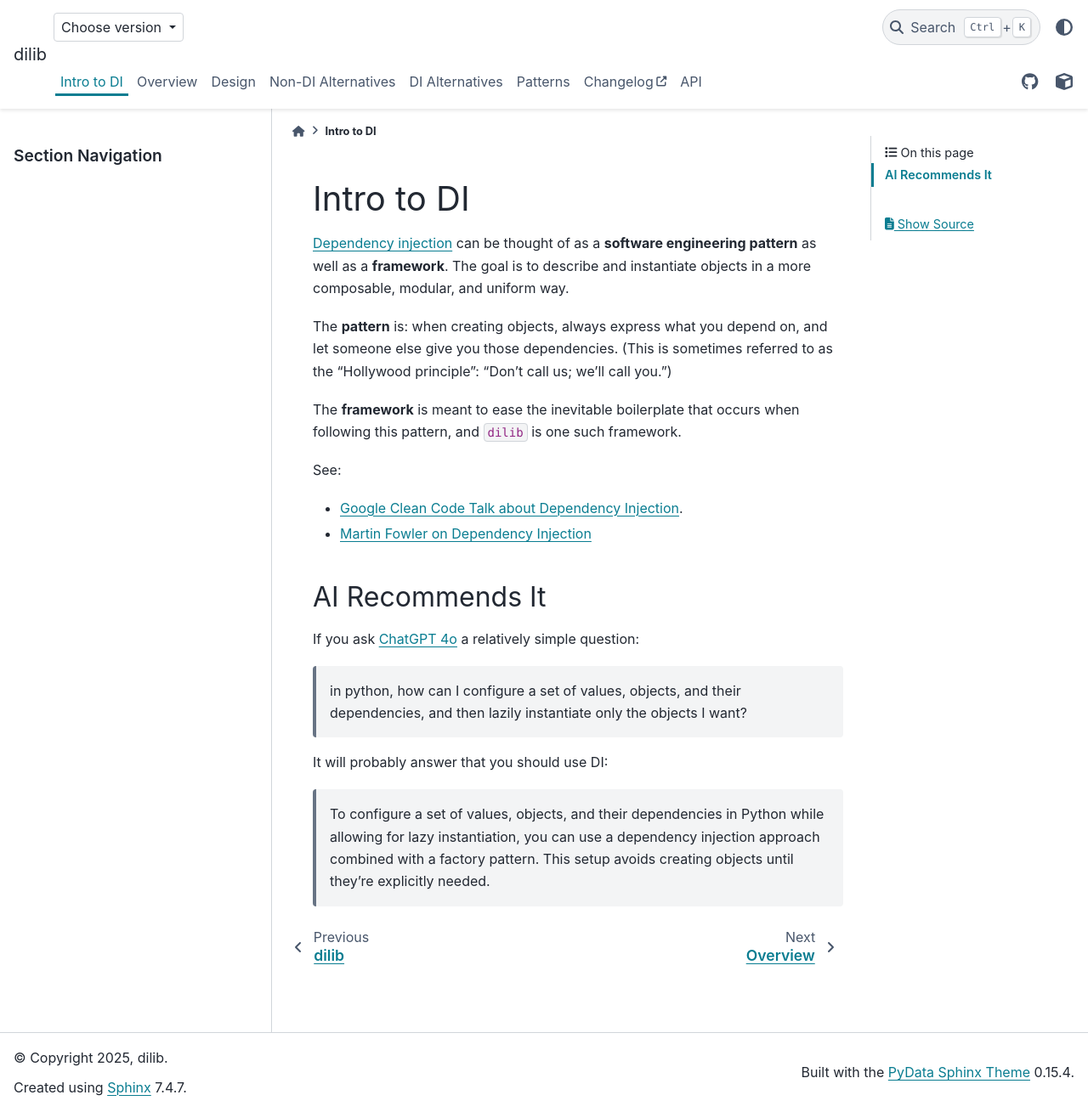
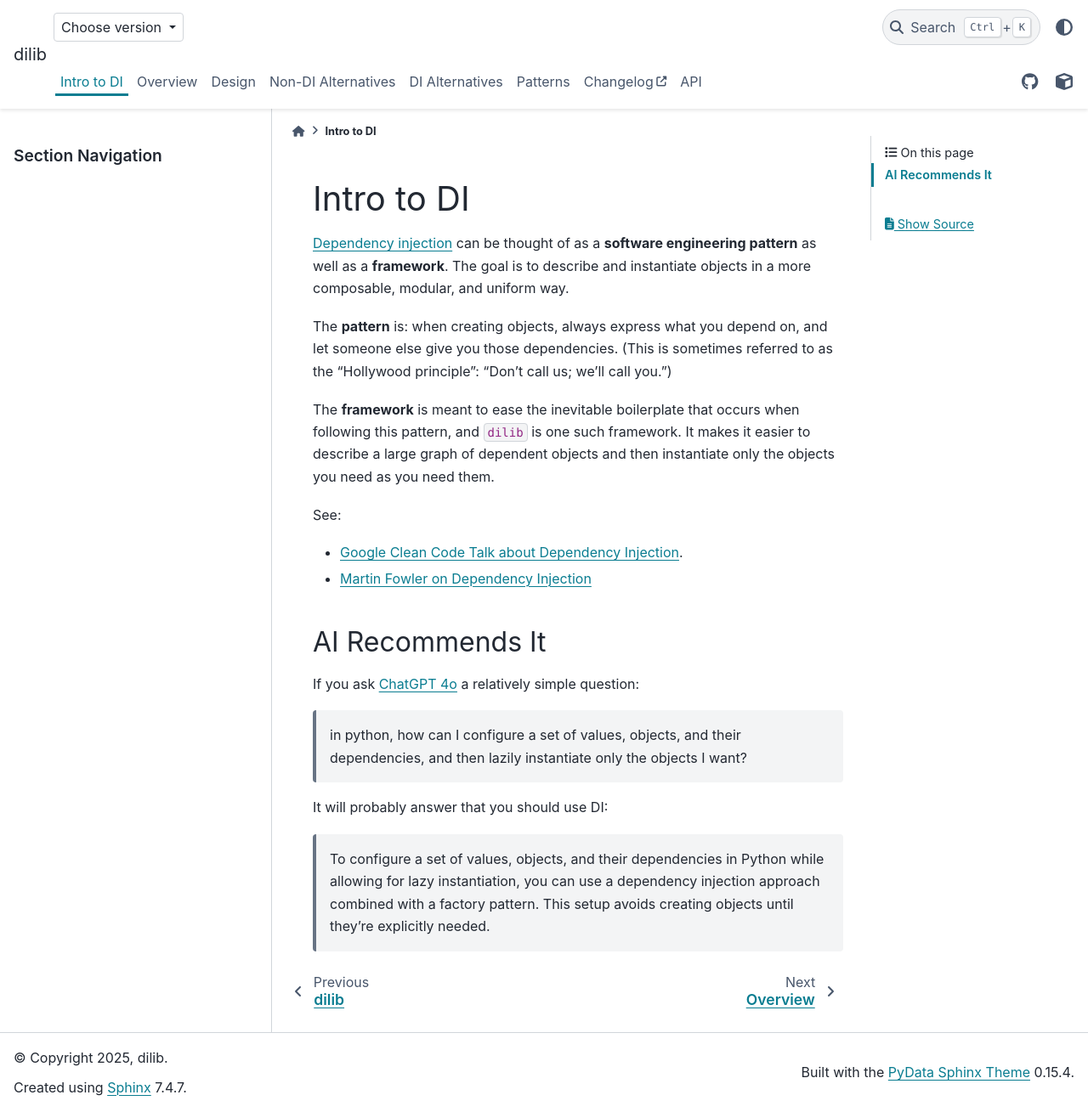
Before and after one commit to ansatzcapital/dilib, a Sphinx documentation site: the page built from docs/source/intro_di.md, in a window 1280 px wide and 1309 px high. Shown: the whole window at 85% size. Built offline with Sphinx 7.4.7 and the PyData theme 0.15.4, drawn with Linux system fonts in a browser that asks for light colours; the version number could not be read and is left out; some of the changed lines change nothing that is shown.

Commit message:
Update docs

````diff
--- a/README.md
+++ b/README.md
@@ -19,6 +19,22 @@
 Documentation, design principles, and patterns are available [here](https://ansatzcapital.github.io/dilib).
 
 Examples are available [here](https://github.com/ansatzcapital/dilib/tree/main/examples).
+
+## About DI
+
+[Dependency injection](https://en.wikipedia.org/wiki/Dependency_injection)
+can be thought of as a **software engineering pattern**
+as well as a **framework**. The goal is to describe and instantiate objects
+in a more composable, modular, and uniform way.
+
+The **pattern** is: when creating objects, always express what you depend on,
+and let someone else give you those dependencies. (This is sometimes
+referred to as the "Hollywood principle": "Don't call us; we'll call you.")
+
+The **framework** is meant to ease the inevitable boilerplate
+that occurs when following this pattern, and `dilib` is one such framework.
+It makes it easier to describe a large graph of dependent objects
+and then instantiate only the objects you need as you need them.
 
 ## Quick Start
 
@@ -44,31 +60,33 @@
     for primitive config values).
     - `dilib.Prototype(cls, *args, **kwargs)`: Whenever the container
     is asked to create this object, call `cls(*args, **kwargs)`
-    each time (i.e., no caching).
-    - `dilib.Singleton(cls, *args, **kwargs)`: Same as `Prototype`
-    except the result is cached per config field (per container).
+    each time (with no caching).
+    - `dilib.Singleton(cls, *args, **kwargs)`: Same as `Prototype`,
+    except the result is cached per config field per container.
     - `dilib.Forward(other_spec)`: Forward this request to another spec.
-    - For more, see [Overview](https://ansatzcapital.github.com/dilib/latest/overview.html).
+    Think of it like a [mux](https://en.wikipedia.org/wiki/Multiplexer)
+    or control switch.
+    - For more, see [Overview](https://ansatzcapital.github.io/dilib/latest/overview.html).
 - `dilib.Config`: Configs give names to specs and also provide a
 way to describe how the specs depend on each other. Configs can nest
-and reference each other via child configs, defined in the same
+and reference each other via **child configs**, defined in the same
 syntax as specs. Configs can be arbitrarily perturbed programmatically.
 - `dilib.Container`: This is the chef, i.e., the object retriever.
 It's in charge of *materializing*/*instantiating* the aforementioned
- delayed specs that are wired together by config into actual instances
-(plus caching, in the case of `dilib.Singleton`).
+delayed specs into actual instances and caching these objects when required,
+(i.e., in the case of `dilib.Singleton`).
 
 ```python
 from __future__ import annotations
 
+import abc
 import dataclasses
-from typing import Optional
 
 import dilib
 
 
 # API
-class Engine:
+class Engine(abc.ABC):
     pass
 
 
@@ -92,12 +110,22 @@
 
 
 class EngineConfig(dilib.Config):
+    # Glboal inputs are provided by the config **user**
     db_address = dilib.GlobalInput(str, default="some-db-address")
 
+    # Local inputs are provided by downstream config **author**
     token_prefix = dilib.LocalInput(str)
-    token = dilib.Prototype(lambda x: x + ".bar", x=token_prefix)
 
-    # Objects depend on other objects via named aliases
+    # Simple primitives must be wrapped in `Object`
+    token_suffix = dilib.Object(".bar")
+
+    # Because this lambda is wrapped in a `Prototype`, it will
+    # only be called if required. Note how specs depend on other specs
+    # explicitly via named aliases.
+    token = dilib.Prototype(lambda x, y: x + y, x=token_prefix, y=token_suffix)
+
+    # `Singleton` is very much like `Prototype`, except the container
+    # will cache this instance by the key `db_engine0`
     db_engine0 = dilib.Singleton(DBEngine, db_address, token=token)
 
     # Alternate engine spec
@@ -113,6 +141,8 @@
     # depends on an `EngineConfig` (with local input value set).
     engine_config = EngineConfig(token_prefix="baz")
 
+    # The idea is to reach into child configs and get whatever objects you
+    # need from there
     car = dilib.Singleton(Car, engine_config.engine)
 
 
@@ -120,7 +150,7 @@
 car_config = dilib.get_config(CarConfig, db_address="another-db-address")
 
 # Perturb here as you'd like. Note that the new object
-# doesn't need to have been set up beforehand. E.g.:
+# doesn't need to have been set up by the config author beforehand.
 car_config.engine_config.engine = dilib.Singleton(MockEngine)
 
 # Create container from config
@@ -137,8 +167,8 @@
 Notes:
 
 - `Car` *takes in* an `Engine` via its constructor
-(known as "constructor injection"), instead of making or
-getting one within itself.
+(known as ["constructor injection"](https://en.wikipedia.org/wiki/Dependency_injection#Constructor_injection)),
+instead of making or getting one within itself.
 - For this to work, `Car` cannot make any assumptions about
 *what kind* of `Engine` it received. Different engines have different
 constructor params but have the [same API and semantics](https://en.wikipedia.org/wiki/Liskov_substitution_principle).
@@ -156,12 +186,12 @@
 (just `module_a.module_b.SomeClass`), but there is no natural parallel
 for object *instances* (without resorting to global variables).
 * **Delayed instantiation:** If you're describing a very large graph
-of objects, it's useful to delay instantiation such that you can create
+of objects, it's useful to delay instantiation such that you create
 only the exact subgraph of objects required to fulfill the user's request
 on the container. It's especially important that these instantiations
 (which can have expensive compute or IO calls) not be done at import time.
 * **Ability to perturb with self-consistency guarantee:** Delayed
-instantiation also provides a guarantee of self-consistency: if two or more
+instantiation also provides a guarantee of self-consistency. If two or more
 objects depend on a parameter, and that parameter is perturbed, you almost
 certainly want both objects to see only the new value. By having a linear
 set of steps to take--create config, perturb config, create container
@@ -172,18 +202,19 @@
 * **Static auto-complete and type safety**: All attrs available
 on a `container.config`, as well as specs and child configs,
 are available statically to both the IDE and
-any standard type checker like `mypy` and `pyright`
-(i.e., it's not just available in an IPython session dynamically).
+any standard type checker like `mypy` and `pyright`.
+Equivalent dynamic attrs for IPython/Jupyter sessions are also available.
 All calls to specs like `dilib.Singleton`
 are annotated with `ParamSpec`s, so static type checkers should
 alert you if you get arg names wrong or mismatches in types.
 * **Discourages global state:** Often, implementations
-of [singleton pattern](https://en.wikipedia.org/wiki/Singleton_pattern)
+of the [singleton pattern](https://en.wikipedia.org/wiki/Singleton_pattern)
 come with the baggage of global state. However, with `dilib`
 (and DI in general), the lifecycle of an object is managed by the
 authors of the config/bindings, not by the downstream clients of the object.
 Thus, we can achieve a singleton lifecycle
-with respect to all the objects in the container without any global state.
+with respect to all the objects in the *container*, instead of
+with respect to all the objects in the *process*.
 * **Optionally easier syntax:** If you don't mind "polluting" your object
 model with references to the DI framework, you can opt into the easier
 syntax mode, writing `MockEngine()` instead of `dilib.Singleton(MockEngine)`.
@@ -205,9 +236,17 @@
     db_address: str = "db-address",
     perturb_func: Callable[[CarConfig], None] | None = None,
 ) -> dilib.Container[CarConfig]:
+    """Helper for users to get container instance.
+
+    This should only be called at the application level, never by
+    a function in a library.
+    """
+
     config = dilib.get_config(CarConfig, db_address=db_address)
+
     if perturb_func is not None:
         perturb_func(config)
+
     return dilib.get_container(config)
 
 
@@ -220,12 +259,12 @@
 
 
 # Create multiple containers for each perturbation
-ctr_a = get_container(perturb_func=perturb_func_a)
-ctr_b = get_container(perturb_func=perturb_func_b)
+container_a = get_container(perturb_func=perturb_func_a)
+container_b = get_container(perturb_func=perturb_func_b)
 
 # Get cars corresponding to each perturbation, all in the same process space.
-# No matter what object we get from `ctr_a`, it will only have been
+# No matter what object we get from `container_a`, it will only have been
 # created using objects that have seen `token = "a"` perturbation.
-car_a = ctr_a.config.car
-car_b = ctr_b.config.car
+car_a = container_a.config.car
+car_b = container_a.config.car
 ```
--- a/docs/source/intro_di.md
+++ b/docs/source/intro_di.md
@@ -1,16 +1,10 @@
 # Intro to DI
 
-[Dependency injection](https://en.wikipedia.org/wiki/Dependency_injection)
-can be thought of as a **software engineering pattern**
-as well as a **framework**. The goal is to describe and instantiate objects in a more
-composable, modular, and uniform way.
-
-The **pattern** is: when creating objects, always express what you depend on,
-and let someone else give you those dependencies. (This is sometimes
-referred to as the "Hollywood principle": "Don't call us; we'll call you.")
-
-The **framework** is meant to ease the inevitable boilerplate
-that occurs when following this pattern, and `dilib` is one such framework.
+```{include} ../../README.md
+:parser: myst_parser.sphinx_
+:start-after: About DI
+:end-before: "## Quick Start"
+```
 
 See:
 * [Google Clean Code Talk about Dependency Injection](https://testing.googleblog.com/2008/11/clean-code-talks-dependency-injection.html).
````
